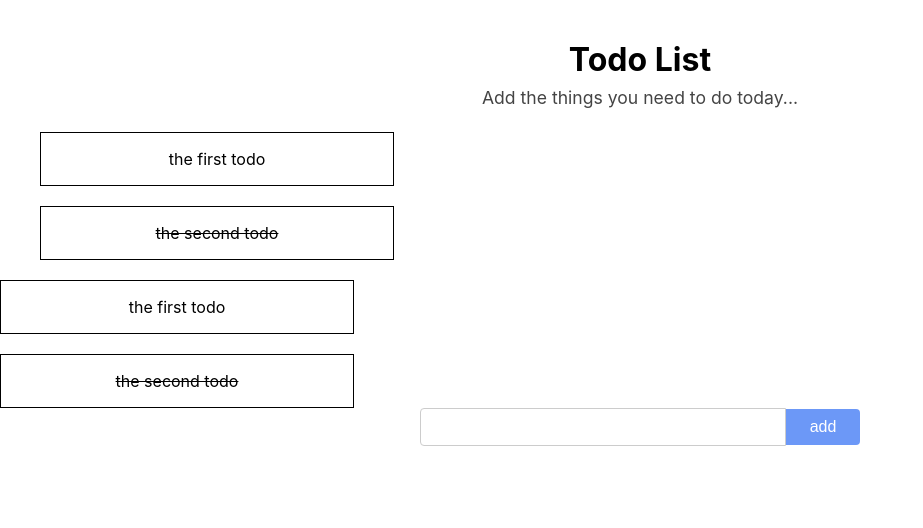
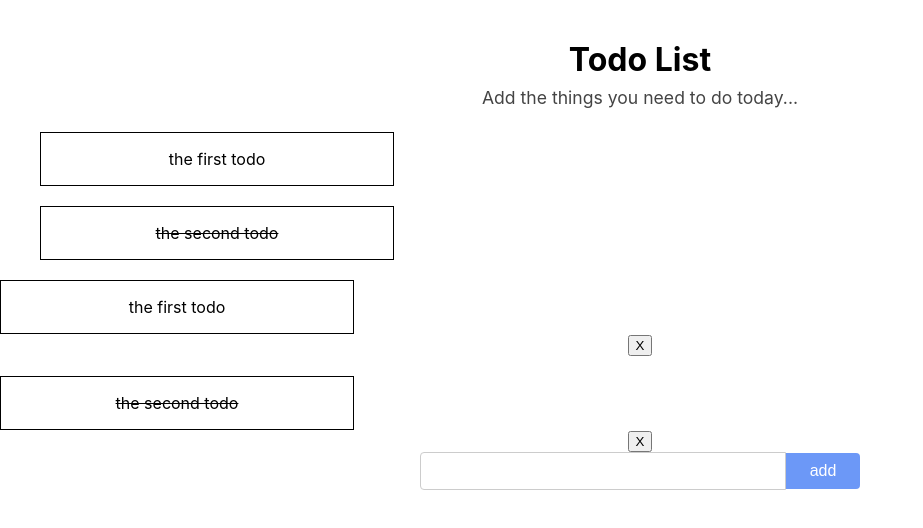
Before and after one commit to LIHA11/day10-todo, a React (Create React App) app: page / in a window 1280 px wide. Shown: the top 528 px of the page, without its empty margins (0-923 px from the left). Built offline with nearby package versions, Linux system fonts and the light colour scheme.

Commit message:
feat: Implement delete function

```diff
--- a/src/components/TodoGroup.jsx
+++ b/src/components/TodoGroup.jsx
@@ -3,12 +3,25 @@ import {TodoItem} from "./TodoItem";
 
 import {TodoContext} from "../contexts/TodoContext";
 
+
 export function TodoGroup() {
     const {state, dispatch} = useContext(TodoContext)
+
+function deleteItem(id, done) {
+    if (!done) {
+        alert("You can only delete a task that is marked as done.");
+        return;
+    }
+    dispatch({ type: "DELETE_TODO", payload: { id } });
+}
+
     return <div>
         {
             state.map((item, index) => {
-                return <TodoItem todo={item} key={index} index={index}/>
+                return <div className={"todo-group"} key={index}>
+                    <TodoItem todo={item} key={index} index={index}/>
+                    <button onClick={() => deleteItem(item.id, item.done)}>X</button>
+                </div>
             })
         }
     </div>
```
